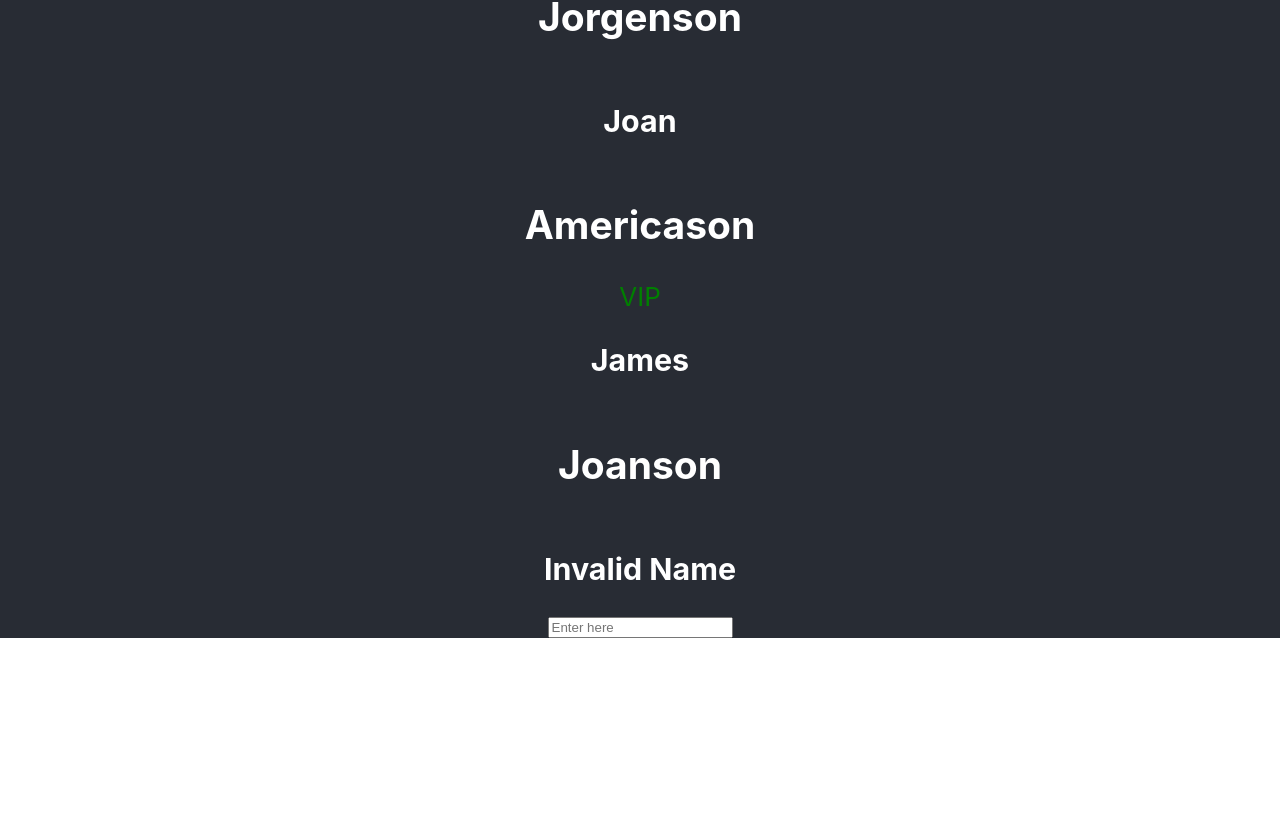
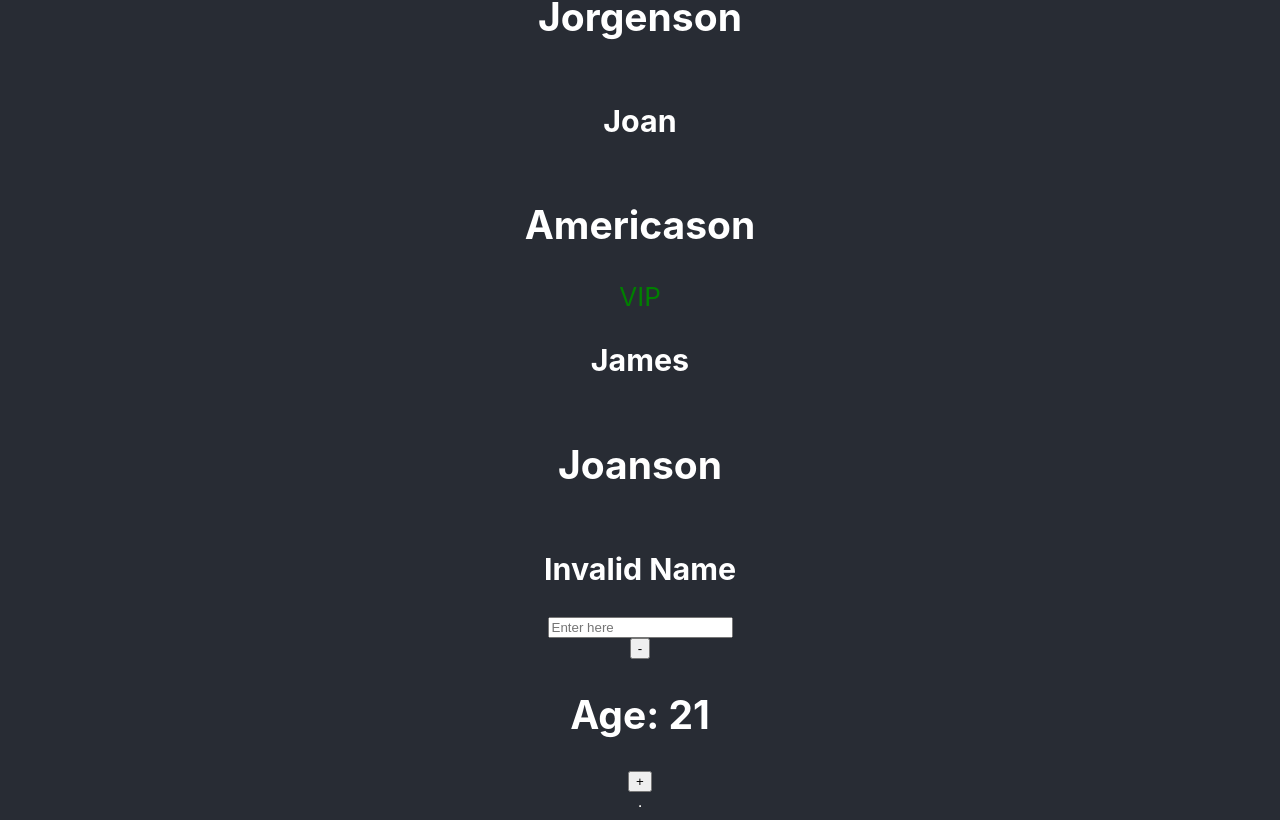
Before and after one commit to Kason7/complete-react-hooks-course, a React (Create React App) app in the folder client/: page / in a window 1280 px wide. Shown: the part 269-1089 px from the top of the page. Before the commit the page ends 907 px from the top, so only its background shows below. Built offline with nearby package versions, Linux system fonts and the light colour scheme.

Commit message:
Section 2: Lesson 15 - useState Hook

```diff
--- a/client/src/App.js
+++ b/client/src/App.js
@@ -1,5 +1,4 @@
-import React from 'react';
-import logo from './logo.svg';
+import React, { useState } from 'react';
 import './App.scss';
 
 // Import components
@@ -7,6 +6,19 @@ import NameTag from './components/nameTag';
 import Input from './components/Input';
 
 function App() {
+  // Initial state
+  const [age, setAge] = useState(21);
+  // State methods
+  const ageUp = () => {
+    const newAge = age + 1;
+    setAge(newAge);
+  };
+  const ageDown = () => {
+    const newAge = age - 1;
+    setAge(newAge);
+  };
+
+  // Component body
   return (
     <div className='App'>
       <header className='App-header'>
@@ -16,6 +28,10 @@ function App() {
         <NameTag firstname='James' lastname='Joanson' />
         <NameTag />
         <Input placeholder='Enter here' type='text' />
+        <button onClick={ageDown}>-</button>
+        <h2>Age: {age}</h2>
+        <button onClick={ageUp}>+</button>
+        <hr />
       </header>
     </div>
   );
```
